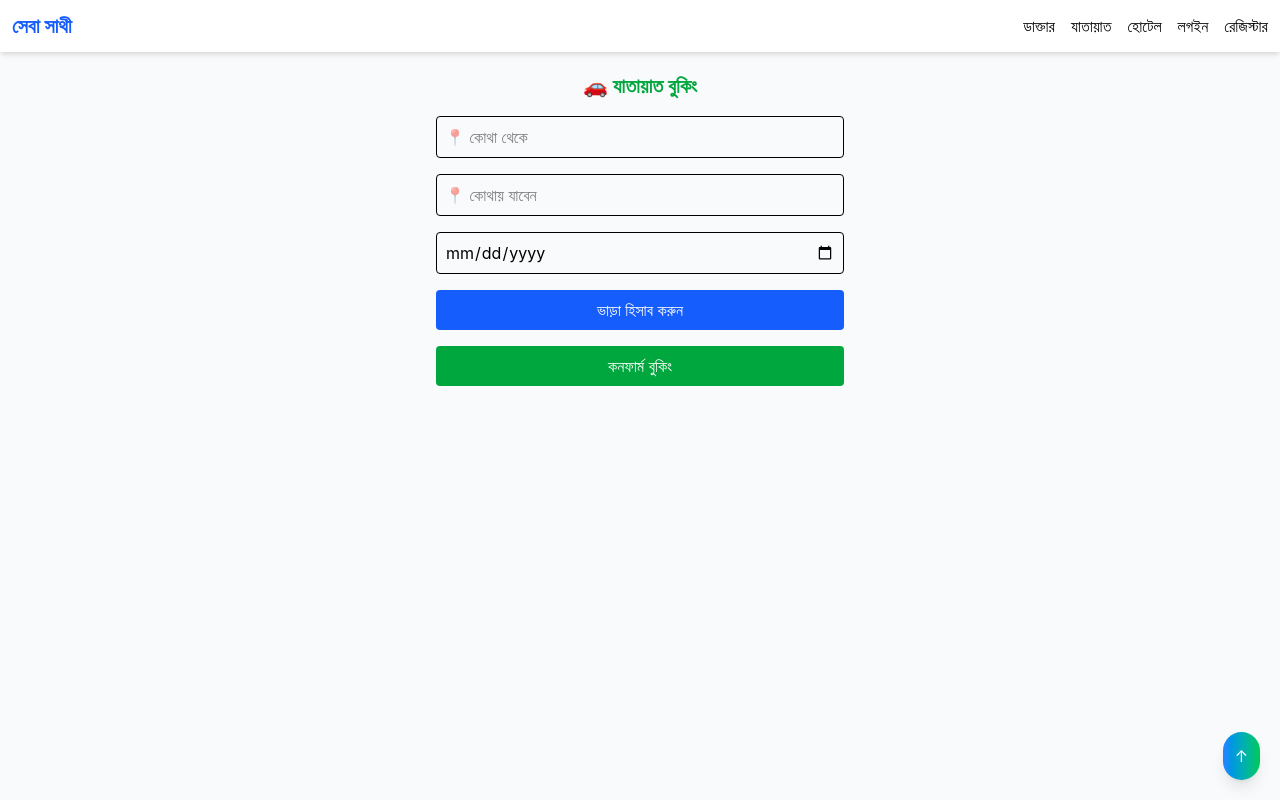
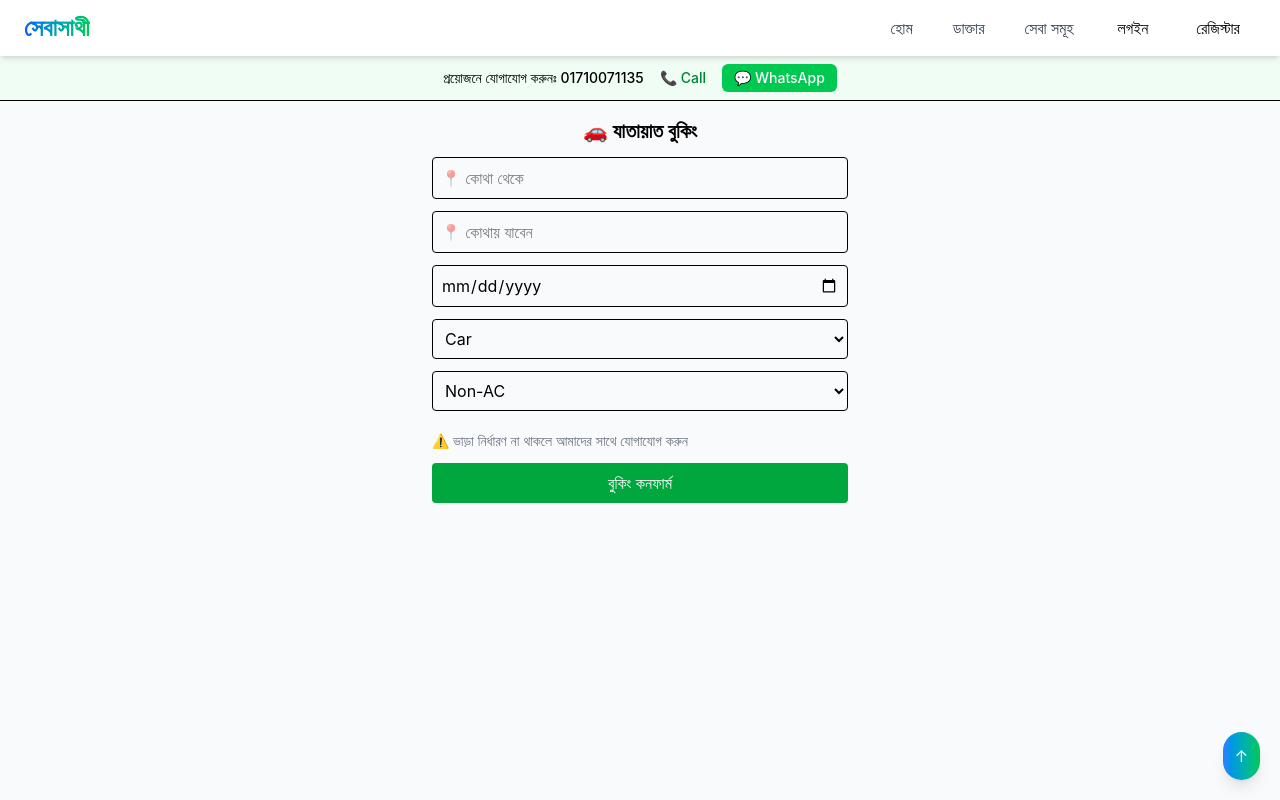
Before and after one commit to Tsharun25/shebasathi-next, a Next.js app: page /transport/book in a window 1280 px wide. Built offline with nearby package versions, Linux system fonts and the light colour scheme.

Commit message:
Navbar Updated

```diff
--- a/app/layout.js
+++ b/app/layout.js
@@ -10,19 +10,39 @@ export default function RootLayout({ children }) {
       <body suppressHydrationWarning={true} className="bg-gray-50">
         <AuthProvider>
           <Navbar />
+          {/* ✅ CONTACT BAR (ADD HERE) */}
+          <div className="bg-green-50 border-b py-2 px-3 text-sm flex flex-wrap items-center justify-center gap-2">
+
+  <span className="font-medium">
+    প্রয়োজনে যোগাযোগ করুনঃ 01710071135
+  </span>
+
+  <a
+    href="tel:+8801710071135"
+    className="flex items-center gap-1 px-2 py-1 rounded-md hover:bg-green-100 transition text-green-700 font-medium"
+  >
+    📞 <span className="hidden sm:inline">Call</span>
+  </a>
+
+  <a
+    href="https://wa.me/8801710071135"
+    target="_blank"
+    className="flex items-center gap-1 px-3 py-1 rounded-md bg-green-500 text-white hover:bg-green-600 transition font-medium"
+  >
+    💬 <span className="hidden sm:inline">WhatsApp</span>
+  </a>
+
+</div>
 
           {children}
 
           {/* ✅ Scroll To Top Button */}
           <button
-            onClick={() =>
-              window.scrollTo({ top: 0, behavior: "smooth" })
-            }
+            onClick={() => window.scrollTo({ top: 0, behavior: "smooth" })}
             className="fixed bottom-5 right-5 bg-gradient-to-r from-blue-500 to-green-500 text-white p-3 rounded-full shadow-lg hover:scale-110 transition"
           >
             ↑
           </button>
-
         </AuthProvider>
       </body>
     </html>
--- a/app/transport/book/page.jsx
+++ b/app/transport/book/page.jsx
@@ -1,8 +1,8 @@
 "use client";
 
 import { useState, useContext } from "react";
+import { useRouter } from "next/navigation";
 import { AuthContext } from "../../../context/AuthContext";
-import { useRouter } from "next/navigation";
 
 export default function TransportBooking() {
   const { user } = useContext(AuthContext);
@@ -12,28 +12,10 @@ export default function TransportBooking() {
     from: "",
     to: "",
     date: "",
-    distance: 0,
-    fare: 0,
+    vehicle: "Car",
+    ac: "Non-AC",
   });
 
-  // 🔥 Fake distance calculation (later Google Map)
-  const calculateDistance = () => {
-    if (!form.from || !form.to) return;
-
-    // 🔥 Demo distance (random for now)
-    const distance = Math.floor(Math.random() * 20) + 5; // 5-25 km
-    const farePerKm = 30;
-
-    const totalFare = distance * farePerKm;
-
-    setForm({
-      ...form,
-      distance,
-      fare: totalFare,
-    });
-  };
-
-  // 🔥 Booking
   const handleBooking = async () => {
     if (!user) {
       alert("আগে লগইন করুন");
@@ -54,82 +36,83 @@ export default function TransportBooking() {
           "Content-Type": "application/json",
         },
         body: JSON.stringify({
+          ...form,
+          user: user.phone || user.email,
           type: "transport",
-          from: form.from,
-          to: form.to,
-          date: form.date,
-          distance: form.distance,
-          fare: form.fare,
-          user: user.phone || user.email,
         }),
-      }
+      },
     );
 
     const data = await res.json();
-    alert(data.message);
 
+    // ✅ NEW ALERT (FARE SHOW)
+    alert(
+      data.fare
+        ? `বুকিং সফল ✅\nভাড়া: ৳ ${data.fare}`
+        : "বুকিং সফল ✅\nভাড়া: যোগাযোগ সাপেক্ষ",
+    );
+
+    // ✅ তারপর dashboard
     router.push("/dashboard");
   };
 
   return (
-    <div className="max-w-md mx-auto p-5 space-y-4">
-
-      <h1 className="text-xl font-bold text-center text-green-600">
-        🚗 যাতায়াত বুকিং
-      </h1>
+    <div className="p-4 max-w-md mx-auto space-y-3">
+      <h1 className="text-xl font-bold text-center">🚗 যাতায়াত বুকিং</h1>
 
       {/* FROM */}
       <input
         placeholder="📍 কোথা থেকে"
-        className="w-full border p-2 rounded"
-        value={form.from}
-        onChange={(e) =>
-          setForm({ ...form, from: e.target.value })
-        }
+        className="border p-2 w-full rounded"
+        onChange={(e) => setForm({ ...form, from: e.target.value })}
       />
 
       {/* TO */}
       <input
         placeholder="📍 কোথায় যাবেন"
-        className="w-full border p-2 rounded"
-        value={form.to}
-        onChange={(e) =>
-          setForm({ ...form, to: e.target.value })
-        }
+        className="border p-2 w-full rounded"
+        onChange={(e) => setForm({ ...form, to: e.target.value })}
       />
 
       {/* DATE */}
       <input
         type="date"
-        className="w-full border p-2 rounded"
-        value={form.date}
-        onChange={(e) =>
-          setForm({ ...form, date: e.target.value })
-        }
+        className="border p-2 w-full rounded"
+        onChange={(e) => setForm({ ...form, date: e.target.value })}
       />
 
-      {/* CALCULATE */}
-      <button
-        onClick={calculateDistance}
-        className="w-full bg-blue-600 text-white py-2 rounded"
+      {/* VEHICLE TYPE */}
+      <select
+        className="border p-2 w-full rounded"
+        onChange={(e) => setForm({ ...form, vehicle: e.target.value })}
       >
-        ভাড়া হিসাব করুন
-      </button>
+        <option>Car</option>
+        <option>Ambulance</option>
+      </select>
 
-      {/* RESULT */}
-      {form.distance > 0 && (
-        <div className="bg-gray-100 p-3 rounded space-y-1 text-sm">
-          <p>📏 দূরত্ব: {form.distance} কিমি</p>
-          <p>💰 ভাড়া: ৳ {form.fare}</p>
-        </div>
-      )}
+      {/* AC / NON AC */}
+      <select
+        className="border p-2 w-full rounded"
+        onChange={(e) => setForm({ ...form, ac: e.target.value })}
+      >
+        <option>Non-AC</option>
+        <option>AC</option>
+      </select>
 
-      {/* BOOK */}
+      {/* INFO */}
+      {/* <p className="text-sm text-gray-500 text-center">
+        ⚠️ ভাড়া নির্ধারণের জন্য সরাসরি যোগাযোগ করুন
+      </p> */}
+      <p className="text-sm text-gray-500 mt-2">
+        ⚠️ ভাড়া নির্ধারণ না থাকলে আমাদের সাথে যোগাযোগ করুন
+      </p>
+
+      {/* BUTTON */}
       <button
         onClick={handleBooking}
-        className="w-full bg-green-600 text-white py-2 rounded"
+        className="bg-green-600 text-white w-full py-2 rounded"
       >
-        কনফার্ম বুকিং
+        বুকিং কনফার্ম
       </button>
     </div>
   );
--- a/components/Navbar.jsx
+++ b/components/Navbar.jsx
@@ -1,94 +1,184 @@
 "use client";
 
 import Link from "next/link";
-import { useState, useContext } from "react";
+import { usePathname, useRouter } from "next/navigation";
+import { useContext, useState } from "react";
 import { AuthContext } from "../context/AuthContext";
-import { useRouter } from "next/navigation";
 
 export default function Navbar() {
+  const pathname = usePathname();
+  const router = useRouter();
+  const { user, logout } = useContext(AuthContext);
   const [open, setOpen] = useState(false);
-  const { user, logout } = useContext(AuthContext);
-  const router = useRouter();
+
+  const menu = [
+    { name: "হোম", path: "/" },
+    { name: "ডাক্তার", path: "/doctors" },
+    { name: "সেবা সমূহ", path: "/services" },
+  ];
+
+  const handleLogout = () => {
+    logout();
+    router.push("/");
+  };
 
   return (
     <nav className="bg-white shadow-md sticky top-0 z-50">
-      <div className="flex justify-between items-center p-3">
 
-        <Link href="/" className="font-bold text-xl text-blue-600">
-          সেবা সাথী
+      {/* 🔝 MAIN NAV */}
+      <div className="max-w-7xl mx-auto px-6 py-3 flex justify-between items-center">
+
+        {/* 🔥 LOGO */}
+        <Link href="/" className="text-2xl font-extrabold">
+          <span className="bg-gradient-to-r from-blue-600 to-green-500 bg-clip-text text-transparent">
+            সেবাসাথী
+          </span>
         </Link>
 
-        <button
-          className="md:hidden text-2xl"
-          onClick={() => setOpen(!open)}
-        >
-          ☰
-        </button>
+        {/* 🖥️ DESKTOP MENU */}
+        <div className="hidden md:flex items-center gap-4">
 
-        {/* DESKTOP */}
-        <div className="hidden md:flex gap-4 items-center">
-          <Link href="/doctors">ডাক্তার</Link>
-          <Link href="/transport/book">যাতায়াত</Link>
-          <Link href="/hotel">হোটেল</Link>
+          {menu.map((m) => (
+            <Link
+              key={m.path}
+              href={m.path}
+              className={`
+                px-3 py-1 rounded-lg transition font-medium
+                ${
+                  pathname === m.path
+                    ? "bg-blue-600 text-white"
+                    : "text-gray-700 hover:bg-blue-100 hover:text-blue-600"
+                }
+              `}
+            >
+              {m.name}
+            </Link>
+          ))}
 
+          {/* 🔐 AUTH */}
           {user ? (
             <>
-              <Link href="/dashboard">ড্যাশবোর্ড</Link>
+              <Link
+                href="/dashboard"
+                className="bg-green-500 text-white px-4 py-1 rounded-lg hover:bg-green-600 transition"
+              >
+                ড্যাশবোর্ড
+              </Link>
+
+              {user.role === "admin" && (
+                <Link
+                  href="/admin"
+                  className="bg-purple-600 text-white px-4 py-1 rounded-lg hover:bg-purple-700 transition"
+                >
+                  এডমিন
+                </Link>
+              )}
+
               <button
-                onClick={() => {
-                  logout();
-                  router.push("/");
-                }}
-                className="text-red-500"
+                onClick={handleLogout}
+                className="bg-red-500 text-white px-4 py-1 rounded-lg hover:bg-red-600 transition"
               >
                 লগআউট
               </button>
             </>
           ) : (
             <>
-              <Link href="/login">লগইন</Link>
-              <Link href="/register">রেজিস্টার</Link>
+              <Link
+                href="/login"
+                className={`px-4 py-1 rounded-lg ${
+                  pathname === "/login"
+                    ? "bg-blue-600 text-white"
+                    : "hover:bg-blue-100"
+                }`}
+              >
+                লগইন
+              </Link>
+
+              <Link
+                href="/register"
+                className="px-4 py-1 rounded-lg hover:bg-gray-100"
+              >
+                রেজিস্টার
+              </Link>
             </>
           )}
         </div>
+
+        {/* 📱 MOBILE MENU BUTTON */}
+        <button
+          onClick={() => setOpen(!open)}
+          className="md:hidden text-2xl"
+        >
+          ☰
+        </button>
       </div>
 
-      {/* MOBILE */}
+      {/* 📱 MOBILE MENU */}
       {open && (
-        <div className="md:hidden flex flex-col gap-2 p-3 bg-gray-50">
+        <div className="md:hidden bg-white border-t px-4 pb-4 space-y-2">
 
-          <Link href="/doctors" onClick={()=>setOpen(false)}>
-            ডাক্তার
-          </Link>
-
-          <Link href="/transport/book" onClick={()=>setOpen(false)}>
-            যাতায়াত
-          </Link>
-
-          <Link href="/hotel" onClick={()=>setOpen(false)}>
-            হোটেল
-          </Link>
+          {menu.map((m) => (
+            <Link
+              key={m.path}
+              href={m.path}
+              onClick={() => setOpen(false)}
+              className={`
+                block px-3 py-2 rounded-lg
+                ${
+                  pathname === m.path
+                    ? "bg-blue-600 text-white"
+                    : "hover:bg-blue-100"
+                }
+              `}
+            >
+              {m.name}
+            </Link>
+          ))}
 
           {user ? (
             <>
-              <Link href="/dashboard" onClick={()=>setOpen(false)}>
+              <Link
+                href="/dashboard"
+                onClick={() => setOpen(false)}
+                className="block bg-green-500 text-white text-center py-2 rounded-lg"
+              >
                 ড্যাশবোর্ড
               </Link>
 
+              {user.role === "admin" && (
+                <Link
+                  href="/admin"
+                  onClick={() => setOpen(false)}
+                  className="block bg-purple-600 text-white text-center py-2 rounded-lg"
+                >
+                  এডমিন
+                </Link>
+              )}
+
               <button
-                onClick={() => {
-                  logout();
-                  router.push("/");
-                }}
-                className="text-red-500 text-left"
+                onClick={handleLogout}
+                className="w-full bg-red-500 text-white py-2 rounded-lg"
               >
                 লগআউট
               </button>
             </>
           ) : (
             <>
-              <Link href="/login">লগইন</Link>
-              <Link href="/register">রেজিস্টার</Link>
+              <Link
+                href="/login"
+                onClick={() => setOpen(false)}
+                className="block bg-blue-600 text-white text-center py-2 rounded-lg"
+              >
+                লগইন
+              </Link>
+
+              <Link
+                href="/register"
+                onClick={() => setOpen(false)}
+                className="block border text-center py-2 rounded-lg"
+              >
+                রেজিস্টার
+              </Link>
             </>
           )}
         </div>
```
Also changed, not shown: app/dashboard/page.jsx (+9 -4 lines).
